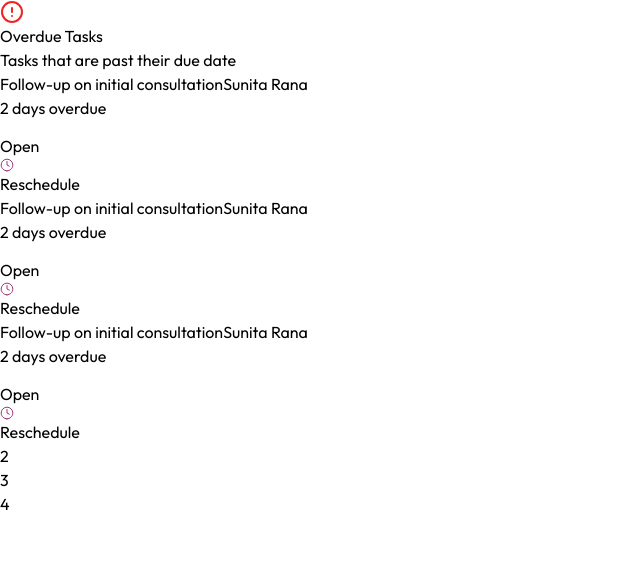
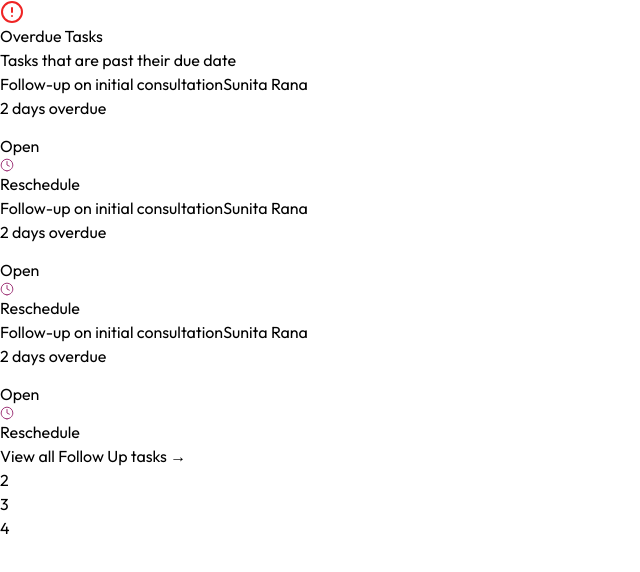
Before and after one commit to Groot-001/Current_Project, a React (Vite) app: page / in a window 1280 px wide. Shown: the top 572 px of the page, without its empty margins (0-640 px from the left). Built offline with nearby package versions, Linux system fonts and the light colour scheme.

Commit message:
Overdue task complete

```diff
--- a/src/components/dashboard/TasksOverview.tsx
+++ b/src/components/dashboard/TasksOverview.tsx
@@ -36,6 +36,13 @@ const TasksOverview = () => {
             <TaskCard />
             <TaskCard />
           </div>
+
+          {/* Third container */}
+          <div className="rounded-b-[10px] border-t-[0.8px] border-[#F3F4F6] px-4 py-3">
+            <span className="font-normal text-sm tracking-normal text-[#A03879] text-center">
+              View all Follow Up tasks →
+            </span>
+          </div>
         </div>
 
         {/* sub */}
```
